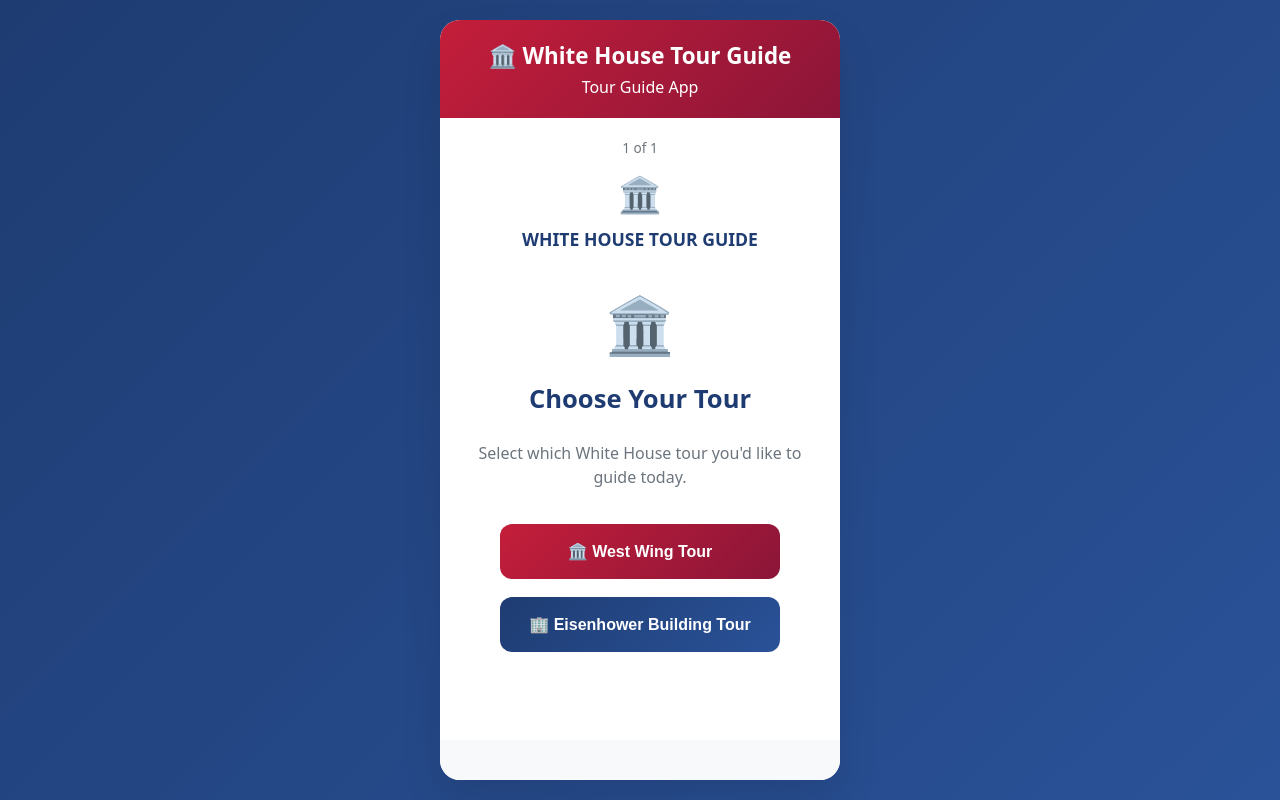
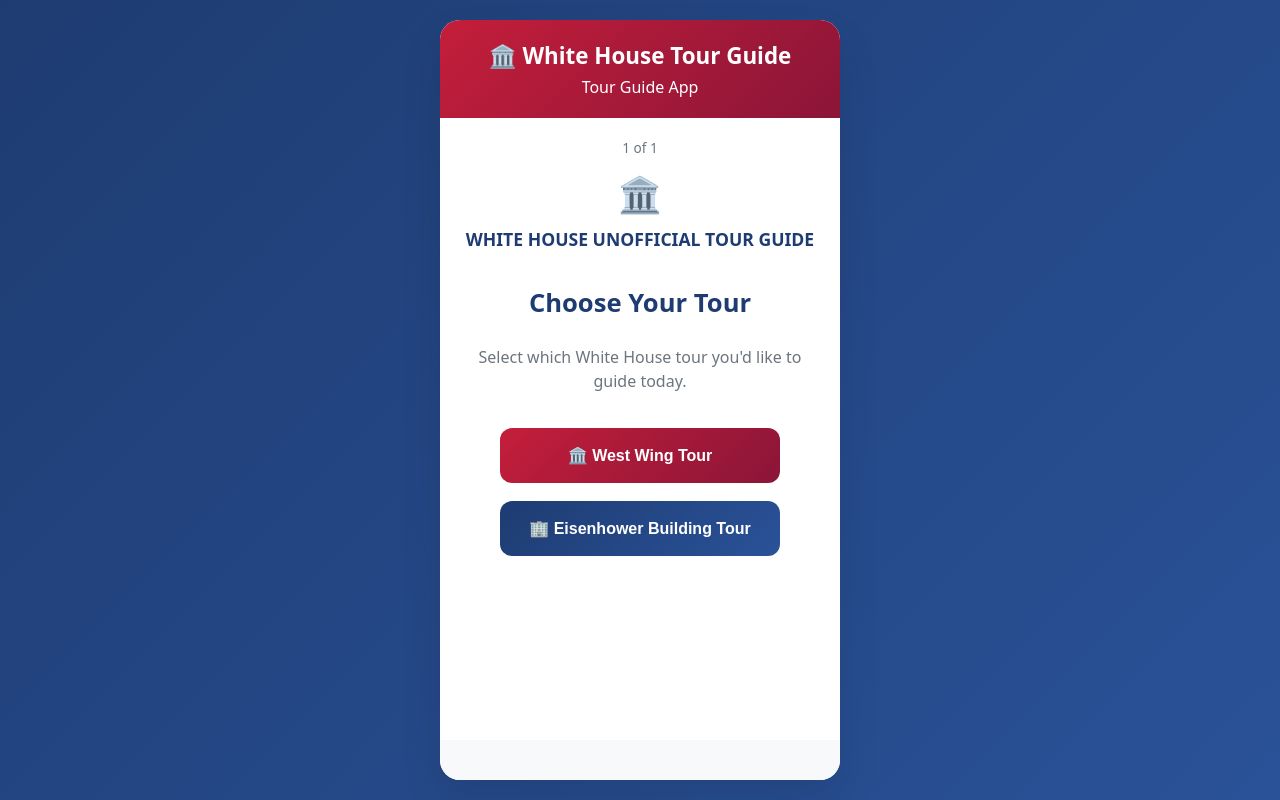
Before and after one commit to amy-gleason/white-house-tour, a plain HTML site: page index.html in a window 1280 px wide. Drawn offline with Linux system fonts and the light colour scheme.

Commit message:
Update index.html
Removing front page extra icon and calling it unofficial

```diff
--- a/index.html
+++ b/index.html
@@ -156,10 +156,9 @@
             home: [
     {
         icon: "🏛️",
-                    title: "WHITE HOUSE TOUR GUIDE",
+        title: "WHITE HOUSE UNOFFICIAL TOUR GUIDE",
         content: `
             <div style="text-align: center; padding: 20px 0;">
-                            <div style="font-size: 3.5rem; margin-bottom: 20px;">🏛️</div>
                 <h2 style="color: #1e3c72; margin-bottom: 25px; font-size: 1.6rem;">Choose Your Tour</h2>
                 <p style="color: #6c757d; margin-bottom: 35px; line-height: 1.5;">Select which White House tour you'd like to guide today.</p>
 
```
Lines whose indentation alone changed are shown as unchanged.
